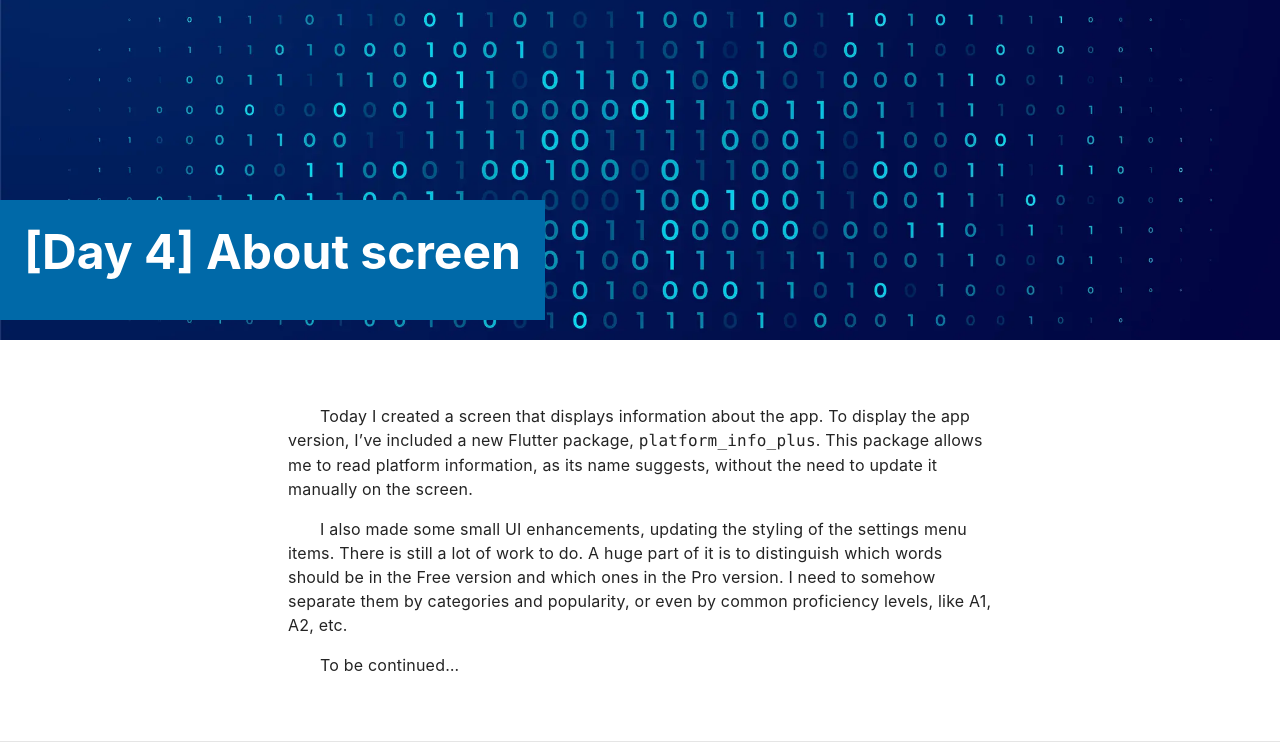
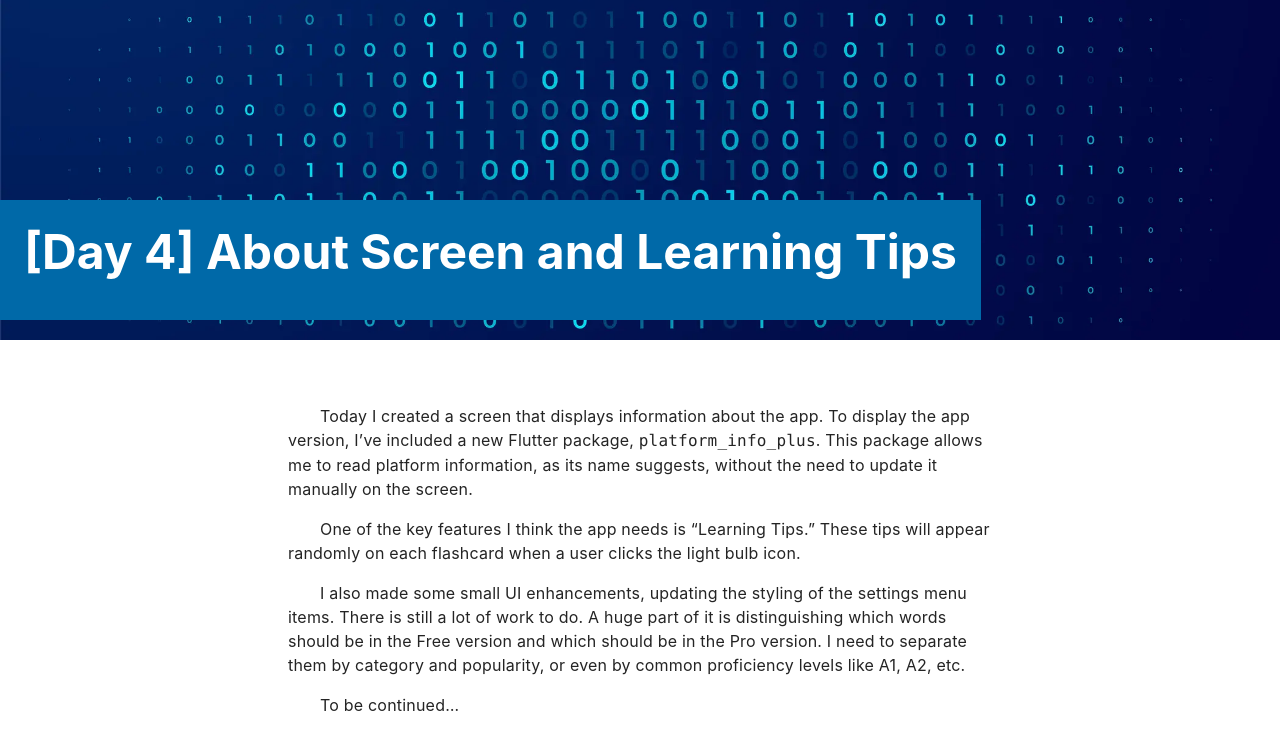
Before and after one commit to epic-dev/personal-web-page, an Astro site: page /articles/2025-11-07-started-building-flutter-app in a window 1280 px wide. Shown: the top 744 px of the page. Built offline with nearby package versions, Linux system fonts and the light colour scheme; Astro itself is replaced by a stand-in of ours.

Commit message:
update last article

```diff
--- a/src/pages/articles/2025-11-07-started-building-flutter-app.md
+++ b/src/pages/articles/2025-11-07-started-building-flutter-app.md
@@ -1,6 +1,6 @@
 ---
 layout: '../../layouts/article.astro'
-title: '[Day 4] About screen'
+title: '[Day 4] About Screen and Learning Tips'
 pubDate: 2025-11-07
 description: 'This is the fourth post of my new Astro blog.'
 author: 'Pavel Yuruts'
@@ -18,7 +18,11 @@ Today I created a screen that displays information about the app. To display the
 
 <screenshot goes here>
 
+One of the key features I think the app needs is "Learning Tips." These tips will appear randomly on each flashcard when a user clicks the light bulb icon.
+
+<screenshot goes here>
+
 I also made some small UI enhancements, updating the styling of the settings menu items.
-There is still a lot of work to do. A huge part of it is to distinguish which words should be in the Free version and which ones in the Pro version. I need to somehow separate them by categories and popularity, or even by common proficiency levels, like A1, A2, etc.
+There is still a lot of work to do. A huge part of it is distinguishing which words should be in the Free version and which should be in the Pro version. I need to separate them by category and popularity, or even by common proficiency levels like A1, A2, etc.
 
 To be continued...
```
